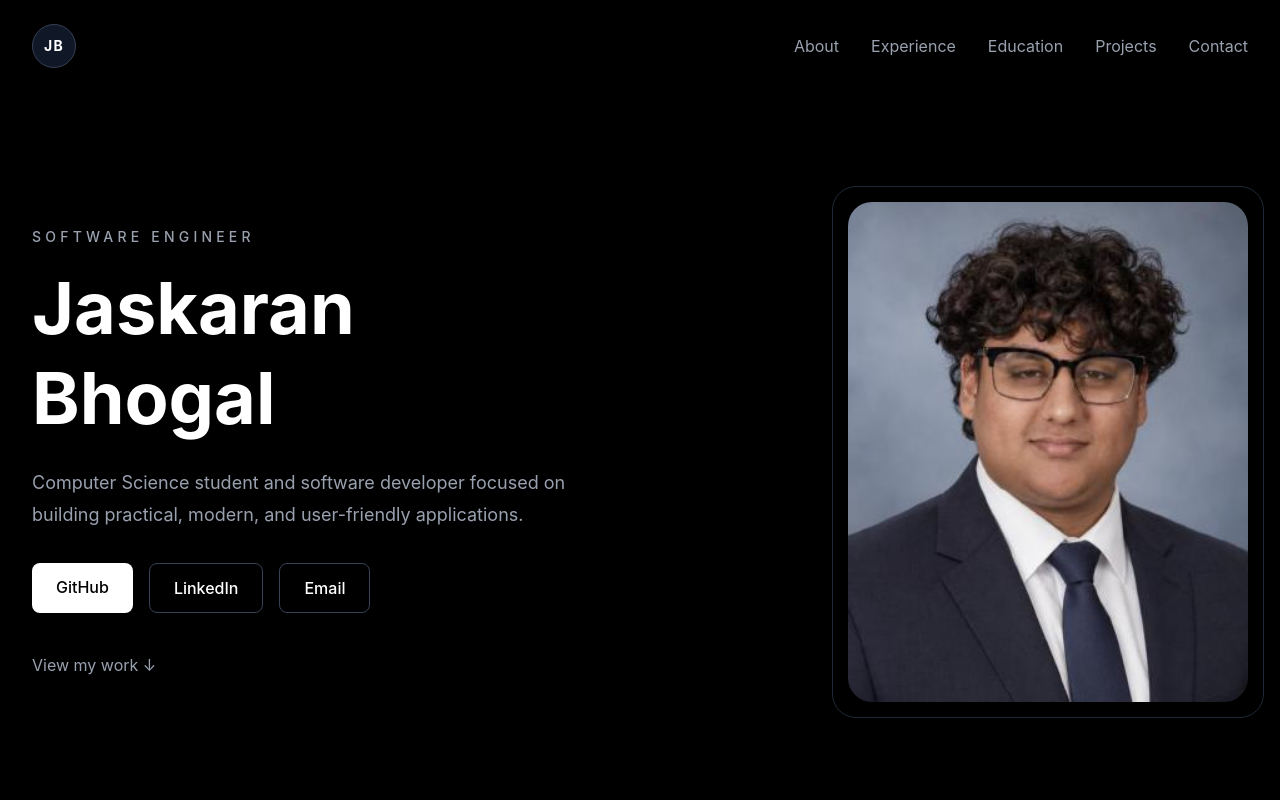
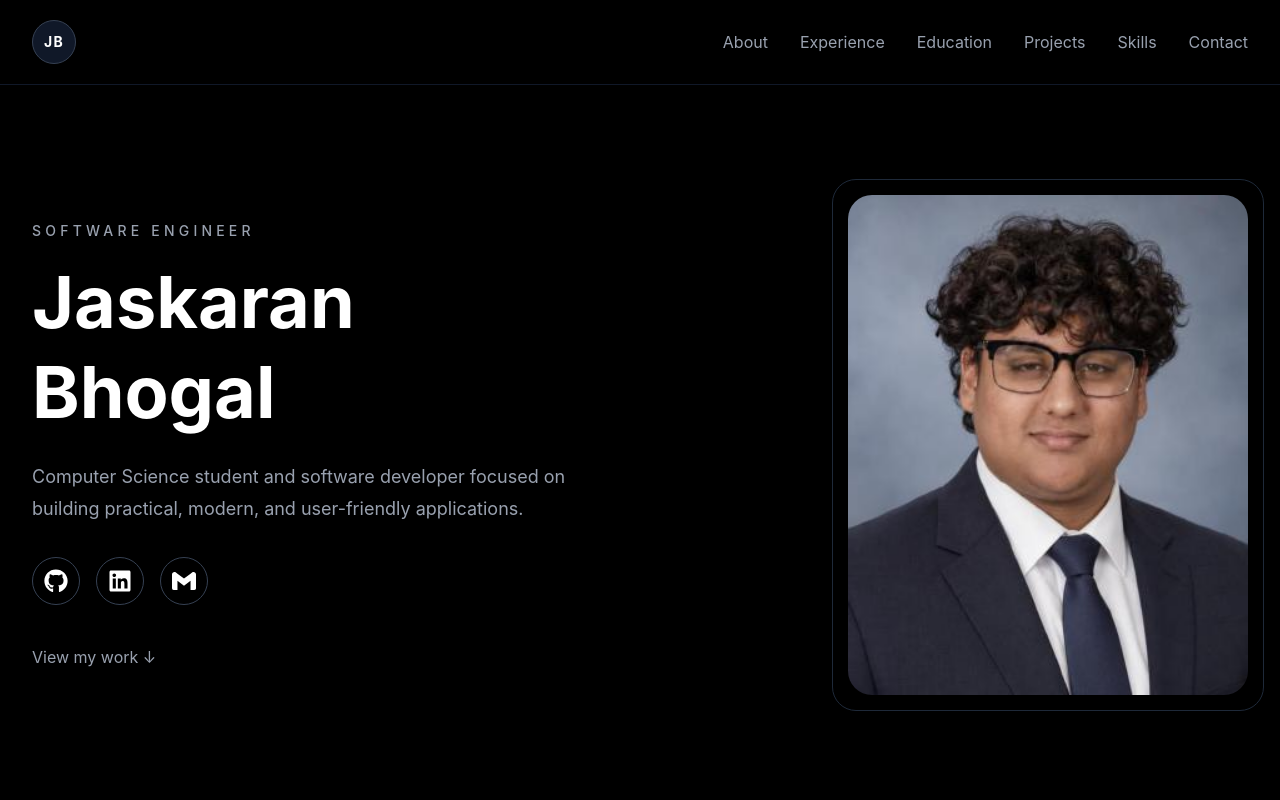
Before and after one commit to jaskaranbhogal/Portfolio, a React app: page / in a window 1280 px wide. Shown: the top 800 px of the page. Built offline with nearby package versions, Linux system fonts and the light colour scheme; the HTML template or start-up script is replaced by a standard one.

Commit message:
Added footer, made navbar sticky, logos to socials

```diff
--- a/package.json
+++ b/package.json
@@ -13,6 +13,7 @@
     "@tailwindcss/vite": "^4.3.3",
     "react": "^19.2.8",
     "react-dom": "^19.2.8",
+    "react-icons": "^5.7.0",
     "tailwindcss": "^4.3.3"
   },
   "devDependencies": {
--- a/src/App.jsx
+++ b/src/App.jsx
@@ -6,6 +6,7 @@ import Education from "./components/Education.jsx"
 import Projects from "./components/Projects.jsx"
 import Skills from "./components/Skills.jsx"
 import Contact from "./components/Contact.jsx"
+import Footer from "./components/Footer.jsx"
 
 function App() {
   return (
@@ -18,6 +19,7 @@ function App() {
       <Projects />
       <Skills />
       <Contact />
+      <Footer />
     </div>
   )
 }
--- /dev/null
+++ b/src/components/Footer.jsx
@@ -0,0 +1,13 @@
+function Footer() {
+    return (
+      <footer className="border-t border-gray-900 px-8 py-10">
+        <div className="mx-auto max-w-7xl text-center">
+          <p className="text-sm text-gray-500">
+            © 2026 Jaskaran Bhogal | Last Updated on 2026-09-10.
+          </p>
+        </div>
+      </footer>
+    )
+  }
+
+  export default Footer
--- a/src/components/Hero.jsx
+++ b/src/components/Hero.jsx
@@ -1,4 +1,6 @@
 import headshot from "../assets/headshot.jpeg"
+import { FaGithub, FaLinkedin } from "react-icons/fa"
+import { SiGmail } from "react-icons/si"
 
 function Hero() {
   return (
@@ -26,31 +28,36 @@ function Hero() {
           </p>
 
           {/* Social Links */}
-          <div className="mt-8 flex flex-wrap gap-4">
+          <div className="mt-8 flex gap-4">
+
             <a
               href="https://github.com/jaskaranbhogal"
               target="_blank"
               rel="noopener noreferrer"
-              className="rounded-lg bg-white px-6 py-3 font-medium text-black transition hover:bg-gray-300"
+              aria-label="GitHub"
+              className="flex h-12 w-12 items-center justify-center rounded-full border border-gray-700 text-2xl transition duration-300 hover:-translate-y-1 hover:border-white hover:bg-white hover:text-black"
             >
-              GitHub
+              <FaGithub />
             </a>
 
             <a
               href="https://www.linkedin.com/in/jaskaranbhogal/"
               target="_blank"
               rel="noopener noreferrer"
-              className="rounded-lg border border-gray-700 px-6 py-3 font-medium transition hover:border-white"
+              aria-label="LinkedIn"
+              className="flex h-12 w-12 items-center justify-center rounded-full border border-gray-700 text-2xl transition duration-300 hover:-translate-y-1 hover:border-white hover:bg-white hover:text-black"
             >
-              LinkedIn
+              <FaLinkedin />
             </a>
 
             <a
               href="mailto:bhogalj03@gmail.com"
-              className="rounded-lg border border-gray-700 px-6 py-3 font-medium transition hover:border-white"
+              aria-label="Email"
+              className="flex h-12 w-12 items-center justify-center rounded-full border border-gray-700 text-2xl transition duration-300 hover:-translate-y-1 hover:border-white hover:bg-white hover:text-black"
             >
-              Email
+              <SiGmail />
             </a>
+
           </div>
 
           {/* Project Link */}
@@ -65,6 +72,7 @@ function Hero() {
         {/* Right Side */}
         <div className="flex justify-center md:justify-end">
           <div className="relative">
+
             <div className="absolute -inset-4 rounded-3xl border border-gray-800"></div>
 
             <img
@@ -72,6 +80,7 @@ function Hero() {
               alt="Jaskaran Bhogal"
               className="relative h-[420px] w-[340px] rounded-3xl object-cover md:h-[500px] md:w-[400px]"
             />
+
           </div>
         </div>
 
--- a/src/components/Navbar.jsx
+++ b/src/components/Navbar.jsx
@@ -1,8 +1,9 @@
 function Navbar() {
   return (
-    <nav className="flex items-center justify-between px-8 py-6">
+    <nav className="sticky top-0 z-50 border-b border-gray-900 bg-black/80 px-8 py-5 backdrop-blur-md">
+      <div className="mx-auto flex max-w-7xl items-center justify-between">
 
-      {/* Initials Logo */}
+        {/* Initials */}
         <a
           href="#top"
           className="flex h-11 w-11 items-center justify-center rounded-full border border-gray-700 bg-gray-900 text-sm font-bold tracking-widest text-white transition duration-300 hover:scale-105 hover:border-white"
@@ -10,7 +11,7 @@ function Navbar() {
           JB
         </a>
 
-      {/* Navigation Links */}
+        {/* Links */}
         <div className="flex gap-8 text-gray-400">
           <a
             href="#about"
@@ -41,6 +42,13 @@ function Navbar() {
           </a>
 
           <a
+            href="#skills"
+            className="transition duration-300 hover:text-white"
+          >
+            Skills
+          </a>
+
+          <a
             href="#contact"
             className="transition duration-300 hover:text-white"
           >
@@ -48,6 +56,7 @@ function Navbar() {
           </a>
         </div>
 
+      </div>
     </nav>
   )
 }
```
Also changed, not shown: 1 other file (tests, documents, lock files or other folders). Lines whose indentation alone changed are shown as unchanged.
